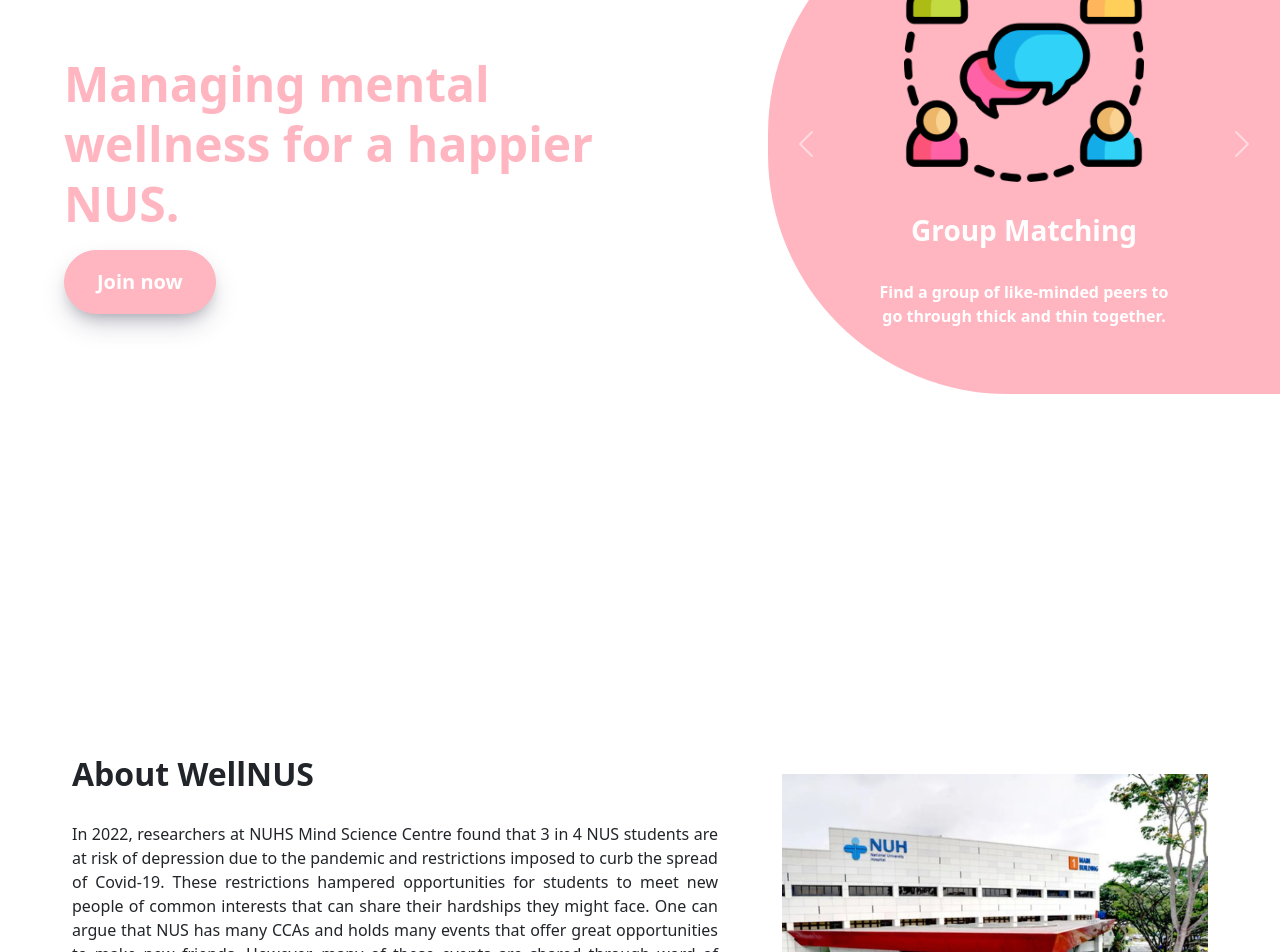
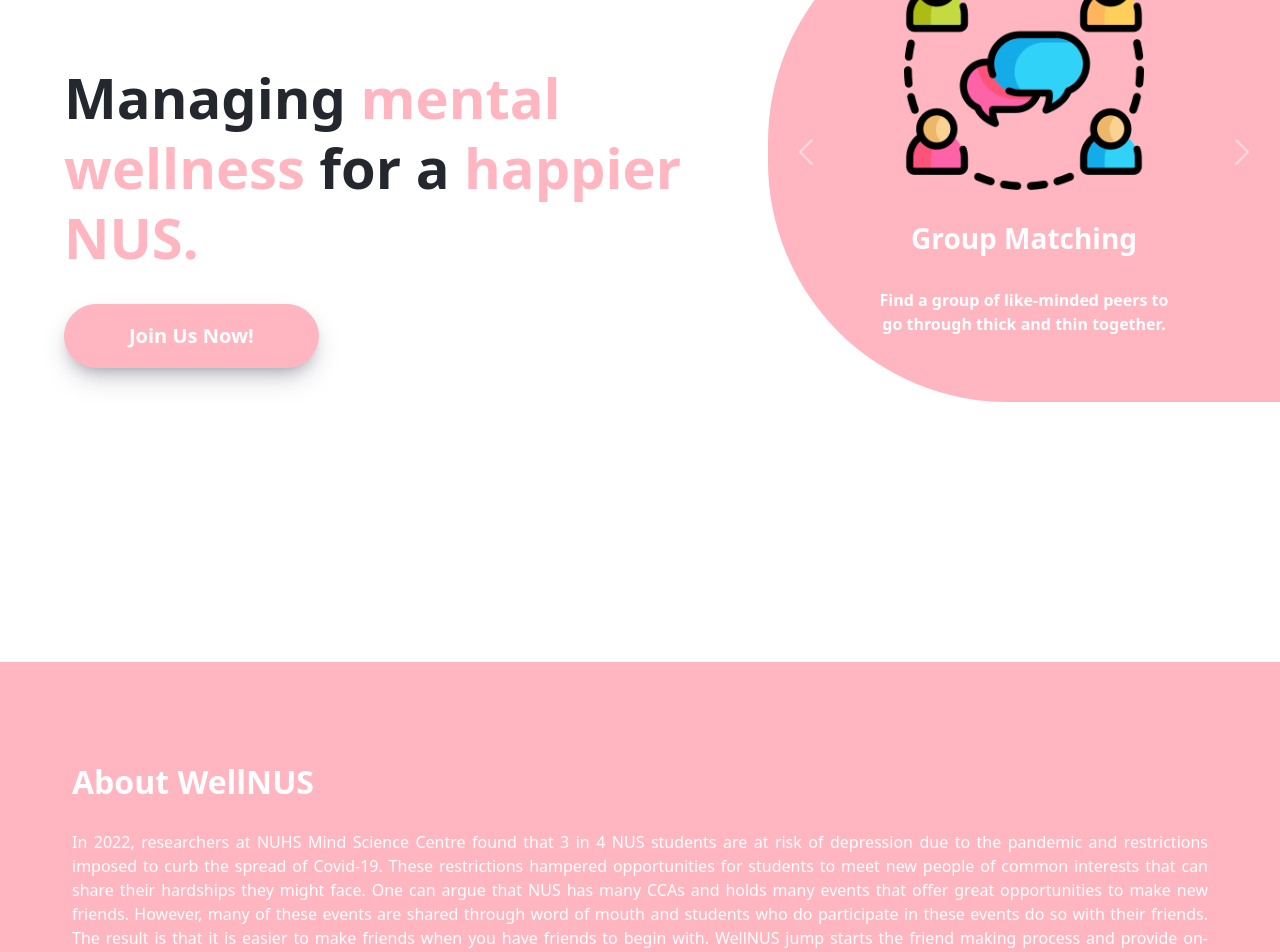
Before and after one commit to WellNUS/frontend, a React (Create React App) app: page / in a window 1280 px wide. Shown: the part 220-1172 px from the top of the page. Built offline with nearby package versions, Linux system fonts and the light colour scheme.

Commit message:
Made UI improvements

```diff
--- a/src/global.css
+++ b/src/global.css
@@ -64,7 +64,7 @@
 .layout_content_container_grid {
     display: grid;
     grid-template-columns: repeat(4, 22vw);
-    grid-template-rows: repeat(2, 400px);
+    grid-template-rows: repeat(2, 200px);
     padding: 2rem;
     gap: 2.2rem;
 }
--- a/src/views/pages/authentication/Logout.tsx
+++ b/src/views/pages/authentication/Logout.tsx
@@ -35,10 +35,7 @@
                 </Modal.Header>
                 <Modal.Body>Click on the Log out button below.</Modal.Body>
                 <Modal.Footer>
-                    <Button variant="secondary" onClick={handleClose}>
-                        Cancel
-                    </Button>
-                    <Button variant="primary" onClick={handleLogout}>
+                    <Button variant="primary" onClick={handleLogout} className="layout_heading_button">
                         Log out
                     </Button>
                 </Modal.Footer>
--- a/src/views/pages/authentication/authentication.css
+++ b/src/views/pages/authentication/authentication.css
@@ -80,13 +80,15 @@
     padding: 0.4rem;
     font-size: 1.2rem;
     font-weight: 600;
+    box-shadow: rgba(60, 64, 67, 0.3) 0px 1px 2px 0px, rgba(60, 64, 67, 0.15) 0px 2px 6px 2px;
 }
 
 form .login_btn:hover,
 form .login_btn:focus {
-    background-color: var(--theme-three);
-    color: var(--theme-two);
-    box-shadow: rgba(60, 64, 67, 0.3) 0px 1px 2px 0px, rgba(60, 64, 67, 0.15) 0px 2px 6px 2px;
+    color: var(--theme-three);
+    background-color: var(--theme-two);
+    border: 1px solid var(--theme-three) !important;
+    box-shadow: none;
 }
 
 .logout_button {
--- a/src/views/pages/groupRoom/GroupDetails.tsx
+++ b/src/views/pages/groupRoom/GroupDetails.tsx
@@ -8,6 +8,7 @@
 
 const GroupDetails = (props : Props) => {
     const { group } = props;
+    // console.log(group)
     return (
         <div className="">
             <div className="groupRoom_title">{group.group_name}</div>
--- a/src/views/pages/groupRoom/GroupRoom.tsx
+++ b/src/views/pages/groupRoom/GroupRoom.tsx
@@ -1,22 +1,33 @@
 import React, { useEffect, useRef, useState } from "react";
-import { useParams } from "react-router";
+import { useNavigate, useParams } from "react-router";
 import Members from "./Members";
 import "../groups/group.css";
 import GroupDetails from "./GroupDetails";
 import { GroupDetails as GroupDetailsType } from "../../../types/group/types";
 import Navbar from "../../components/navbar/Navbar";
 import Chat from "../../components/chat/Chat";
-import { abortableGetRequestOptions } from "../../../api/fetch/requestOptions";
+import { abortableGetRequestOptions, deleteRequestOptions } from "../../../api/fetch/requestOptions";
 import { config } from "../../../config";
 import { WebSocketUnit } from "../../../api/websocketunit/websocketunit";
 import "./groupRoom.css";
 import { Link } from "react-router-dom";
 import { Button } from "react-bootstrap";
+import { useSelector } from "react-redux";
 
 const Group = () => {
+    const navigate = useNavigate();
+    const { details } = useSelector((state: any) => state.user);
     const { group_id } = useParams();
     const [group, setGroup] = useState<GroupDetailsType>();
     const socket = useRef<WebSocketUnit>();
+
+    const handleDeleteGroup = async () => {
+        await fetch(config.API_URL + "/group/" + group_id, deleteRequestOptions)
+            .then(response => response.json())
+            .then(data => {
+                navigate("/groups");
+            });
+    }
 
     useEffect(() => {
         const abortController = new AbortController();
@@ -52,6 +63,12 @@
                     </Link>
                     <GroupDetails group={group}/>
                     <Members socket={socket.current} />
+                    <br /><br />
+                    {/* {
+                        group.owner_id === details.id
+                        ? <Button className="groupRoom_button_delete" onClick={handleDeleteGroup}>Delete Group</Button>
+                        : <div></div>
+                    } */}
                 </div>
                 <div className="groupRoom_right">
                     <Chat
--- a/src/views/pages/groupRoom/groupRoom.css
+++ b/src/views/pages/groupRoom/groupRoom.css
@@ -23,6 +23,7 @@
     color: var(--theme-three);
     font-size: 2rem;
     font-weight: 800;
+    line-height: 35px;
 }
 
 .groupRoom_detail {
@@ -55,3 +56,18 @@
     color: var(--theme-three);
     border: 1px solid var(--theme-three);
 }
+
+.groupRoom_button_delete {
+    margin-bottom: 2rem;
+    background-color: var(--theme-three);
+    color: var(--theme-one);
+    border: 1px solid var(--theme-three);
+    font-weight: 600;
+}
+
+.groupRoom_button_delete:hover,
+.groupRoom_button_delete:focus {
+    background-color: red;
+    color: var(--theme-two);
+    border: 1px solid red;
+}
--- a/src/views/pages/groups/group.css
+++ b/src/views/pages/groups/group.css
@@ -4,7 +4,7 @@
     border-radius: 10px;
     padding: 1rem;
     position: relative; /* to keep groups_group_card_footing fixed at the bottom */
-    height: 400px;
+    height: 200px;
     min-width: 300px;
 }
 
--- a/src/views/pages/home/Home.tsx
+++ b/src/views/pages/home/Home.tsx
@@ -16,10 +16,10 @@
         </div>
         <div className="home_top_row">
             <div className="home_top_row_left_col">
-                <p>Managing mental wellness for a happier NUS.</p>
+                <p>Managing <span>mental wellness</span> for a <span>happier NUS.</span></p>
                 {/* <p className="home_top_row_left_col_subheading">Founded by the community for the community.</p> */}
                 <div className="homenav_buttons">
-                    <Link to="/register" className="homenav_btn btn hero_btn">Join now</Link>
+                    <Link to="/register" className="homenav_btn btn hero_btn">Join Us Now!</Link>
                 </div>
             </div>
             <div className="home_top_row_right_col">
@@ -72,14 +72,14 @@
             </div>
         </div>
         <div className="home_second_row">
-            <div>
+            <div className="home_second_row_container">
                 <div className="home_second_row_header">About WellNUS</div>
-                <div>
+                <div className="home_second_row_content">
                     In 2022, researchers at NUHS Mind Science Centre found that 3 in 4 NUS students are at risk of depression due to the pandemic and restrictions imposed to curb the spread of Covid-19. These restrictions hampered opportunities for students to meet new people of common interests that can share their hardships they might face. One can argue that NUS has many CCAs and holds many events that offer great opportunities to make new friends. However, many of these events are shared through word of mouth and students who do participate in these events do so with their friends. The result is that it is easier to make friends when you have friends to begin with.
                     WellNUS jump starts the friend making process and provide on-demand mental health support provided by student volunteers and mental health professionals.
                 </div>
             </div>
-            <img src={nuhImage} className="home_second_row_img" alt="NUH"/>
+            {/* <img src={nuhImage} className="home_second_row_img" alt="NUH"/> */}
         </div>
         <div className="home_third_row">
             <div className="home_third_row_header">Core Features</div>
--- a/src/views/pages/home/home.css
+++ b/src/views/pages/home/home.css
@@ -35,8 +35,9 @@
     color: var(--theme-two);
     border-radius: 50px;
     text-decoration: none;
-    padding: 8px 24px;
+    padding: 12px 36px;
     border: 1px solid var(--theme-three);
+    box-shadow: rgba(50, 50, 93, 0.25) 0px 13px 27px -5px, rgba(0, 0, 0, 0.3) 0px 8px 16px -8px;
 }
 
 .homenav_btn:hover {
@@ -49,7 +50,7 @@
 .hero_btn {
     font-size: 20px;
     font-weight: 700;
-    padding: 16px 32px;
+    padding: 16px 64px;
     border-radius: 50px;
     background-color: var(--theme-three) !important;
     color: var(--theme-two) !important;
@@ -76,15 +77,20 @@
 }
 
 .home_top_row_left_col {
-    font-size: 3rem;
-    font-weight: 700;
+    font-size: 3.5rem;
+    font-weight: 600;
     text-align: left;
     padding: 25vh 5vw;
     width: 60vw;
-    line-height: 60px;
 }
 
 .home_top_row_left_col p {
+    color: var(--theme-one);
+    margin-bottom: 2rem;
+    line-height: 70px;
+}
+
+.home_top_row_left_col span {
     color: var(--theme-three);
 }
 
@@ -131,7 +137,10 @@
     display: flex;
     flex-direction: row;
     padding: 4.5rem;
+    padding-bottom: 10rem !important;
     text-align: justify;
+    background-color: var(--theme-three);
+    height: fit-content;
 }
 
 .home_second_row_header,
@@ -139,6 +148,11 @@
     font-size: 2rem;
     margin: 1.5rem 0;
     font-weight: 600;
+}
+
+.home_second_row_header,
+.home_second_row_content {
+    color: var(--theme-two);
 }
 
 .home_second_row_img {
--- a/src/views/pages/join/JoinGroup.tsx
+++ b/src/views/pages/join/JoinGroup.tsx
@@ -9,11 +9,13 @@
 import { useSelector } from "react-redux";
 import "./join.css";
 import Match from "../match/Match";
+import AlertDismissible from "../../components/form/AlertDismissible";
 
 const JoinGroup = () => {
     const { details } = useSelector((state: any) => state.user);
     const [requests, setRequests] = useState<any[]>([]);
     const [errMsg, setErrMsg] = useState("");
+    const [showErr, setShowErr] = useState(false);
 
     const handleFetch = (): AbortController => {
         const abortController = new AbortController();
@@ -74,6 +76,18 @@
         window.location.reload();
     }
 
+    const handleMatching = async () => {
+        await fetch(config.API_URL + "/match", postRequestOptions)
+        .then(response => {
+            if (!response.ok) {
+                setErrMsg("You have already made a match request. You will be informed of the group you are matched to once the system finishes its allocation.");
+                setShowErr(true);
+                throw new Error("You have already made a match request.");
+            }
+            response.json()
+        });
+    }
+
     useEffect(() => {
         const abortController = handleFetch();
         return () => {
@@ -93,6 +107,12 @@
             <div className="layout_content_container_rows">
                 <div className="join_content_container_left">
                     <Match />
+                    <Button className="layout_heading_button" onClick={handleMatching}>Get Matched</Button>
+                    {
+                        showErr
+                        ? <AlertDismissible msg={errMsg} display={showErr} onClose={() => setShowErr(false)}/>
+                        : <div></div>
+                    }
                 </div>
                 <div className="join_content_container_right">
                     <h2>Group Requests</h2>
```
